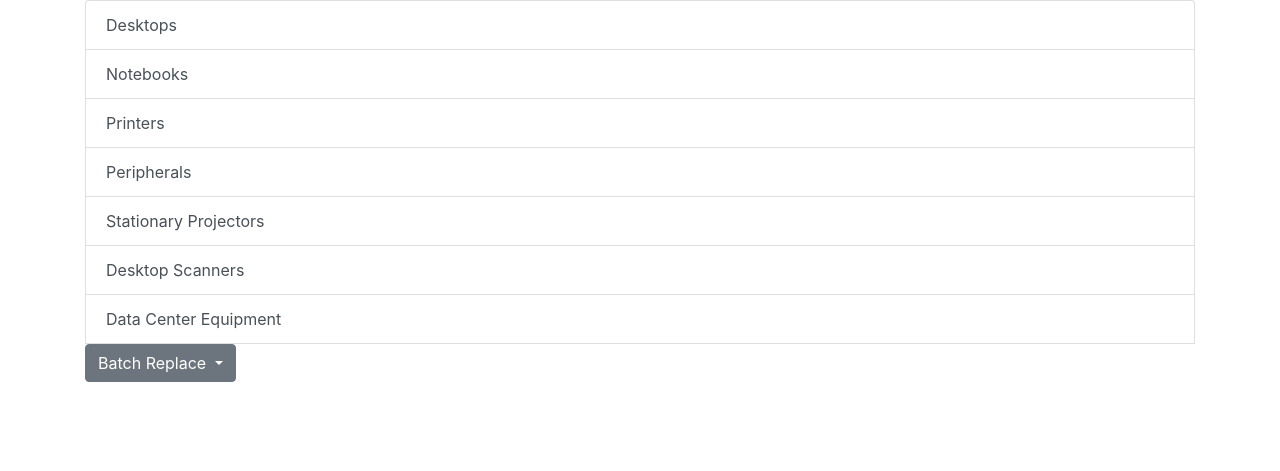
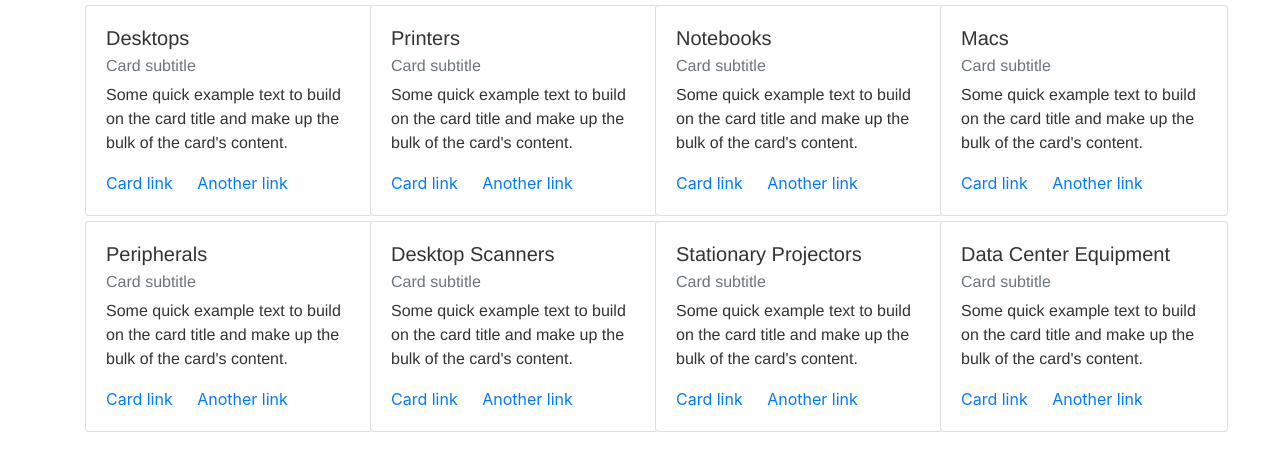
Before and after one commit to Shin4y/InventoryProject, a Django app: page /inventory/ in a window 1280 px wide. Shown: the top 471 px of the page. Run offline with Django 3.2, Linux system fonts and the light colour scheme; some libraries are stand-ins or nearby versions.

Commit message:
building new index page with bootstrap cards

```diff
--- a/inventory/templates/inventory/index.html
+++ b/inventory/templates/inventory/index.html
@@ -1,33 +1,113 @@
-{% extends "inventory/base.html" %}
-
+{% extends 'inventory/base.html' %}
+{% load crispy_forms_tags %}
+{% load qr_tags %}
 {% block title %} Inventory {% endblock %}
 
 {% block content %}
+<div class = 'container'>
+	<div class = 'row'>
+		<div class = 'col-md-3'>
+		<div class="card" style="width: 18rem;">
+		  <div class="card-body">
+		    <h5 class="card-title">Desktops</h5>
+		    <h6 class="card-subtitle mb-2 text-muted">Card subtitle</h6>
+		    <p class="card-text">Some quick example text to build on the card title and make up the bulk of the card's content.</p>
+		    <a href="#" class="card-link">Card link</a>
+		    <a href="#" class="card-link">Another link</a>
+		  </div>
+		</div>
+		</div>
 
-<div class = "container">
-<ul class = "list-group">
-	<a href = "{% url 'inventory:displayAllObjects' 'desktops' %} " class="list-group-item list-group-item-action"> Desktops </a>
-	<a href = "{% url 'inventory:displayAllObjects' 'notebooks' %}" class="list-group-item list-group-item-action"> Notebooks </a>
-	<a href = "{% url 'inventory:displayAllObjects' 'printers' %}" class="list-group-item list-group-item-action"> Printers </a>
-	<a href = "{% url 'inventory:displayAllObjects' 'peripherals' %}" class="list-group-item list-group-item-action"> Peripherals </a>
-	<a href = "{% url 'inventory:displayAllObjects' 'stationaryprojectors' %}" class="list-group-item list-group-item-action"> Stationary Projectors </a>
-	<a href = "{% url 'inventory:displayAllObjects' 'desktopscanners' %}" class="list-group-item list-group-item-action"> Desktop Scanners </a>
-	<a href = "{% url 'inventory:displayAllObjects' 'datacenterequipment' %}" class="list-group-item list-group-item-action"> Data Center Equipment </a>
-	<div class="dropdown">
-	  <button class="btn btn-secondary dropdown-toggle" type="button" id="dropdownMenuButton" data-toggle="dropdown" aria-haspopup="true" aria-expanded="false">
-	    Batch Replace
-	  </button>
-	  <div class="dropdown-menu" aria-labelledby="dropdownMenuButton">
-	    <a class="dropdown-item" href="{% url 'inventory:batchReplace' 'desktops' %}">Desktops</a>
-	    <a class="dropdown-item" href="{% url 'inventory:batchReplace' 'notebooks' %}">Notebooks</a>
-	    <a class="dropdown-item" href="{% url 'inventory:batchReplace' 'printers' %}">Printers</a>
-	    <a class="dropdown-item" href="{% url 'inventory:batchReplace' 'peripherals' %}">Peripherals</a>
-	    <a class="dropdown-item" href="{% url 'inventory:batchReplace' 'stationaryprojectors' %}">Stationary Projectors</a>
-	    <a class="dropdown-item" href="{% url 'inventory:batchReplace' 'desktopscanners' %}">Desktop Scanners</a>
-	    <a class="dropdown-item" href="{% url 'inventory:batchReplace' 'datacenterequipment' %}">Data Center Equipment</a>
+		<div class = 'col-md-3'>
+		<div class="card" style="width: 18rem;">
+		  <div class="card-body">
+		    <h5 class="card-title">Printers</h5>
+		    <h6 class="card-subtitle mb-2 text-muted">Card subtitle</h6>
+		    <p class="card-text">Some quick example text to build on the card title and make up the bulk of the card's content.</p>
+		    <a href="#" class="card-link">Card link</a>
+		    <a href="#" class="card-link">Another link</a>
+		  </div>
+		</div>
+		</div>
 
-	  </div>
+
+		<div class = 'col-md-3'>
+		<div class="card" style="width: 18rem;">
+		  <div class="card-body">
+		    <h5 class="card-title">Notebooks</h5>
+		    <h6 class="card-subtitle mb-2 text-muted">Card subtitle</h6>
+		    <p class="card-text">Some quick example text to build on the card title and make up the bulk of the card's content.</p>
+		    <a href="#" class="card-link">Card link</a>
+		    <a href="#" class="card-link">Another link</a>
+		  </div>
+		</div>
+		</div>
+
+
+		<div class = 'col-md-3'>
+		<div class="card" style="width: 18rem;">
+		  <div class="card-body">
+		    <h5 class="card-title">Macs</h5>
+		    <h6 class="card-subtitle mb-2 text-muted">Card subtitle</h6>
+		    <p class="card-text">Some quick example text to build on the card title and make up the bulk of the card's content.</p>
+		    <a href="#" class="card-link">Card link</a>
+		    <a href="#" class="card-link">Another link</a>
+		  </div>
+		</div>
+		</div>
 	</div>
-</ul>
+
+	<div class = 'row'>
+		<div class = 'col-md-3'>
+		<div class="card" style="width: 18rem;">
+		  <div class="card-body">
+		    <h5 class="card-title">Peripherals</h5>
+		    <h6 class="card-subtitle mb-2 text-muted">Card subtitle</h6>
+		    <p class="card-text">Some quick example text to build on the card title and make up the bulk of the card's content.</p>
+		    <a href="#" class="card-link">Card link</a>
+		    <a href="#" class="card-link">Another link</a>
+		  </div>
+		</div>
+		</div>
+
+		<div class = 'col-md-3'>
+		<div class="card" style="width: 18rem;">
+		  <div class="card-body">
+		    <h5 class="card-title">Desktop Scanners</h5>
+		    <h6 class="card-subtitle mb-2 text-muted">Card subtitle</h6>
+		    <p class="card-text">Some quick example text to build on the card title and make up the bulk of the card's content.</p>
+		    <a href="#" class="card-link">Card link</a>
+		    <a href="#" class="card-link">Another link</a>
+		  </div>
+		</div>
+		</div>
+
+
+		<div class = 'col-md-3'>
+		<div class="card" style="width: 18rem;">
+		  <div class="card-body">
+		    <h5 class="card-title">Stationary Projectors</h5>
+		    <h6 class="card-subtitle mb-2 text-muted">Card subtitle</h6>
+		    <p class="card-text">Some quick example text to build on the card title and make up the bulk of the card's content.</p>
+		    <a href="#" class="card-link">Card link</a>
+		    <a href="#" class="card-link">Another link</a>
+		  </div>
+		</div>
+		</div>
+
+
+		<div class = 'col-md-3'>
+		<div class="card" style="width: 18rem;">
+		  <div class="card-body">
+		    <h5 class="card-title">Data Center Equipment</h5>
+		    <h6 class="card-subtitle mb-2 text-muted">Card subtitle</h6>
+		    <p class="card-text">Some quick example text to build on the card title and make up the bulk of the card's content.</p>
+		    <a href="#" class="card-link">Card link</a>
+		    <a href="#" class="card-link">Another link</a>
+		  </div>
+		</div>
+		</div>
+	</div>
+
 </div>
 {% endblock %}
```
Also changed, not shown: inventory/templates/inventory/editObjectOld.html (deleted, +0 -20 lines), inventory/templates/inventory/indexOld.html (added, +33 -0 lines).
